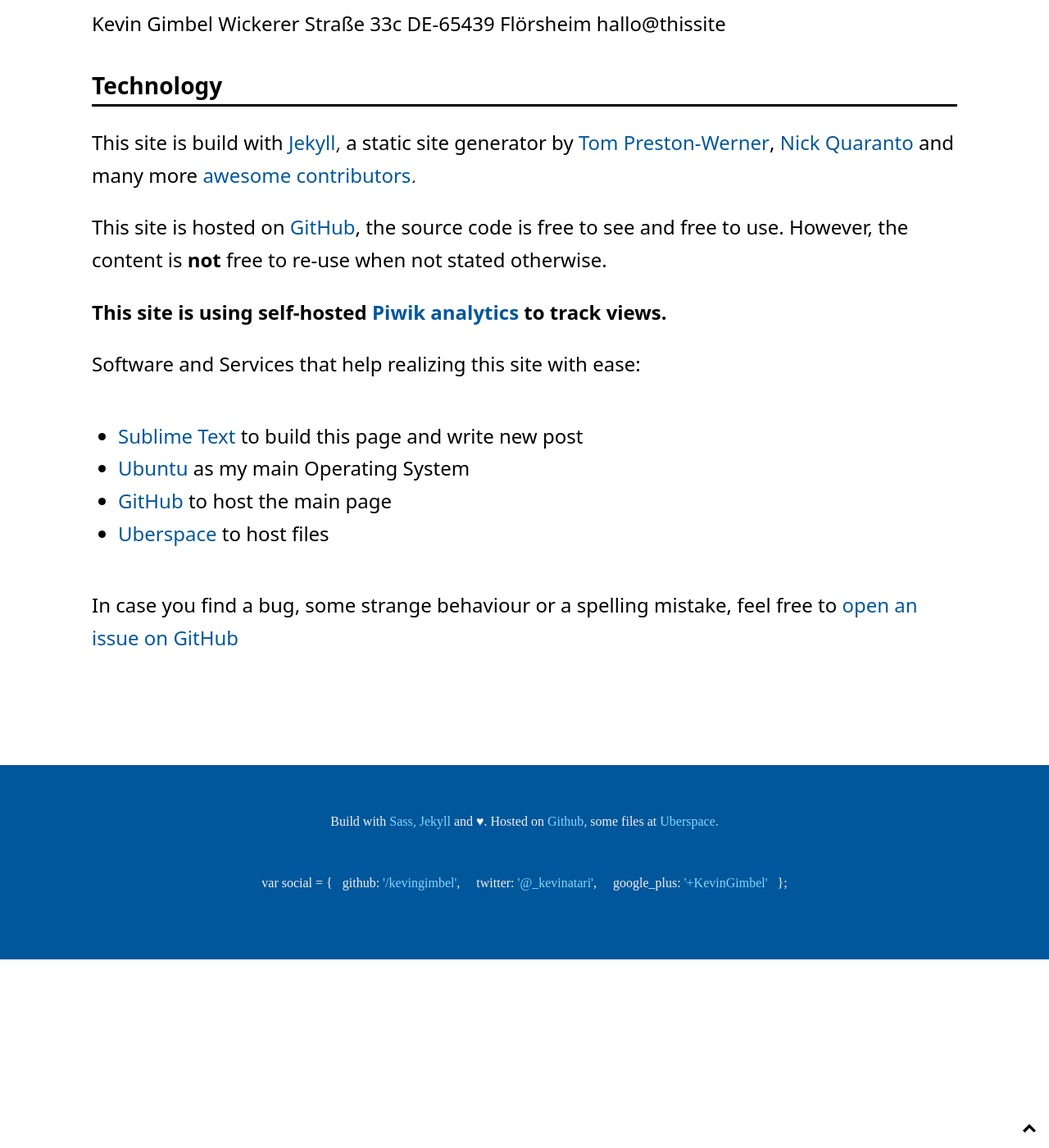
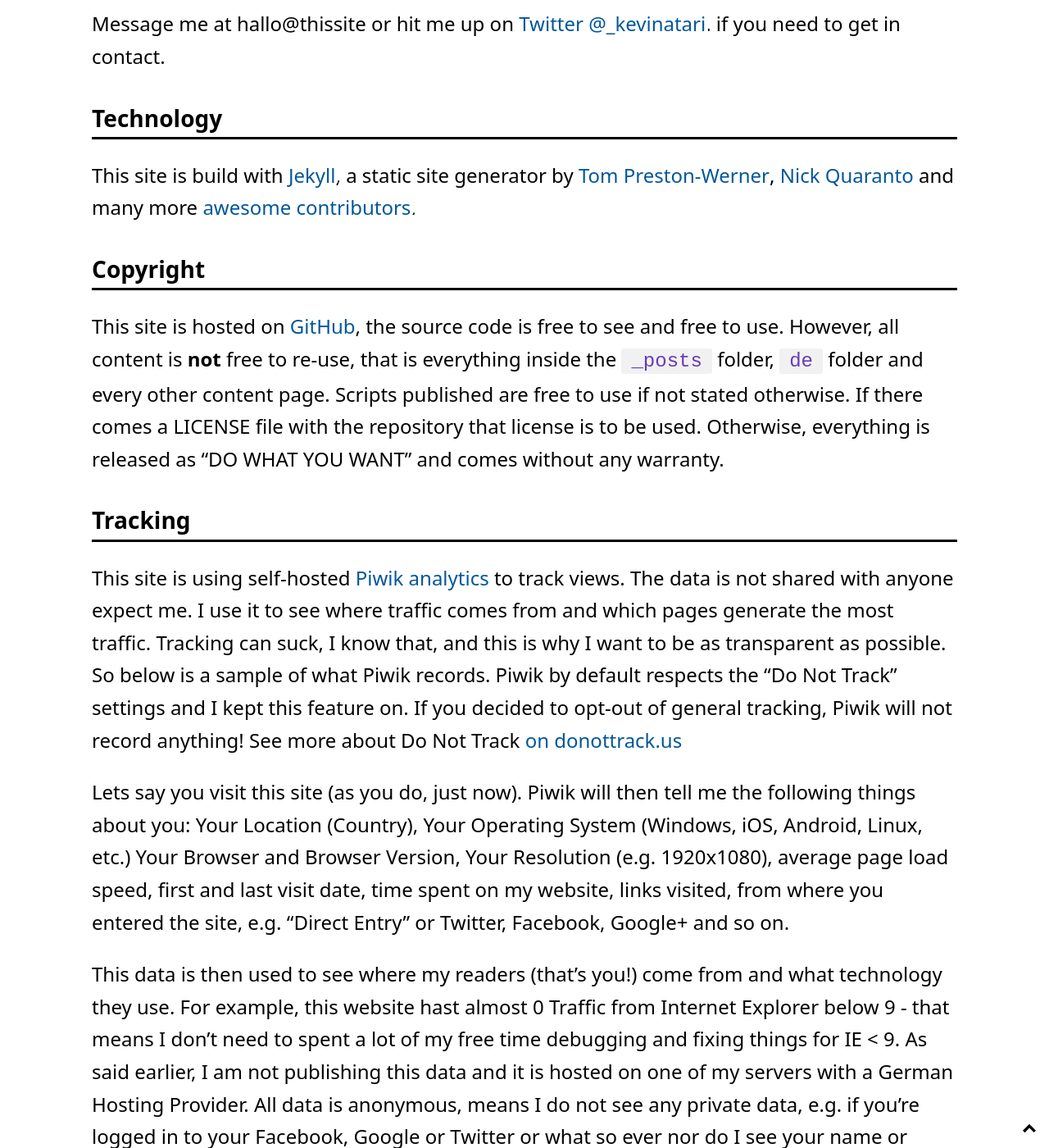
Before and after one commit to KevinGimbel/kevingimbel.github.io-old, a Jekyll site: the page built from imprint.md, in a window 1280 px wide and 1400 px high, scrolled down 469 px. Shown: the whole window at 82% size. Built offline with Jekyll 4.4.1, drawn with Linux system fonts in a browser that asks for light colours; some web fonts are replaced; comment, search, counter and statistics services are not loaded; before the commit the page ends 1639 px from its top, so only the background shows below that; some of the changed text lies outside the part shown.

Commit message:
Update Imprint; Add rel="nofollow"
Updated the Imprint with more information about Piwik Analytics and removed my
address. Added `rel="nofollow"` to some links.

```diff
--- a/_includes/footer.html
+++ b/_includes/footer.html
@@ -11,7 +12,7 @@
         <li>google_plus: <a href="https://google.com/+KevinGimbel">'+KevinGimbel'</a><br></li>
       };
     </ul>
-    </p>
+    <p class="copy">This website uses Piwik Analytics, you can see more about it <a href="/imprint/#tracking" rel="nofollow">in the Imprint</a>.</p>
 </footer>
 </body>
 <script type="text/javascript">
--- a/imprint.md
+++ b/imprint.md
@@ -5,27 +5,34 @@
 customclass: page--imprint
 ---
 
-Responsible for the content of this site:
+Responsible for the content of this site: [Kevin Gimbel](/about/).
 
-Kevin Gimbel
-Wickerer Straße 33c
-DE-65439 Flörsheim
-hallo@thissite
+Message me at hallo@thissite or hit me up on [Twitter @_kevinatari](https://twitter.com/_kevinatari). if you need to get in contact.
 
 ### Technology
 
 This site is build with [Jekyll](http://jekyllrb.com), a static site generator by [Tom Preston-Werner](http://tom.preston-werner.com/), [Nick Quaranto](http://quaran.to/) and many more [awesome contributors](https://github.com/mojombo/jekyll/graphs/contributors).
 
-This site is hosted on [GitHub](https://github.com/kevingimbel/kevingimbel.github.io), the source code is free to see and free to use. However, the content is **not** free to re-use when not stated otherwise.
+### Copyright
 
-**This site is using self-hosted [Piwik analytics](http://piwik.org/) to track views.**
+This site is hosted on [GitHub](https://github.com/kevingimbel/kevingimbel.github.io), the source code is free to see and free to use. However, all content is **not** free to re-use, that is everything inside the `_posts` folder, `de` folder and every other content page. Scripts published are free to use if not stated otherwise. If there comes a LICENSE file with the repository that license is to be used. Otherwise, everything is released as "DO WHAT YOU WANT" and comes without any warranty.
+
+### Tracking
+
+This site is using self-hosted [Piwik analytics](http://piwik.org/) to track views. The data is not shared with anyone expect me. I use it to see where traffic comes from and which pages generate the most traffic. Tracking can suck, I know that, and this is why I want to be as transparent as possible. So below is a sample of what Piwik records. Piwik by default respects the "Do Not Track" settings and I kept this feature on. If you decided to opt-out of general tracking, Piwik will not record anything! See more about Do Not Track [on donottrack.us](http://donotrack.us)
+
+Lets say you visit this site (as you do, just now). Piwik will then tell me the following things about you: Your Location (Country), Your Operating System (Windows, iOS, Android, Linux, etc.) Your Browser and Browser Version, Your Resolution (e.g. 1920x1080), average page load speed, first and last visit date, time spent on my website, links visited, from where you entered the site, e.g. "Direct Entry" or Twitter, Facebook, Google+ and so on.
+
+This data is then used to see where my readers (that's you!) come from and what technology they use. For example, this website hast almost 0 Traffic from Internet Explorer below 9 - that means I don't need to spent a lot of my free time debugging and fixing things for IE < 9. As said earlier, I am not publishing this data and it is hosted on one of my servers with a German Hosting Provider. All data is anonymous, means I do not see any private data, e.g. if you're logged in to your Facebook, Google or Twitter or what so ever nor do I see your name or anything related to that. The data collected is merely "meta data" - which of course is also kinda sensitive depending on the Context - but I do my best to keep it save and private to me. Nobody else has access to the Piwik Dashboard and I am the only person looking at the data.
+
+I might publish some bundled data, like Browser Versions or something like that.
+
+### Software
 
 Software and Services that help realizing this site with ease:
 
-- [Sublime Text](http://sublimetext.com) to build this page and write new post
 - [Ubuntu](http://www.ubuntu.com/) as my main Operating System
 - [GitHub](http://github.com) to host the main page
-- [Uberspace](http://uberspace.de) to host files
-
+- [Uberspace](http://uberspace.de) to host some files
 
 In case you find a bug, some strange behaviour or a spelling mistake, feel free to [open an issue on GitHub](https://github.com/kevingimbel/kevingimbel.github.io/issues)
```
Also changed, not shown: other parts of _includes/footer.html (+1 -0 lines).
